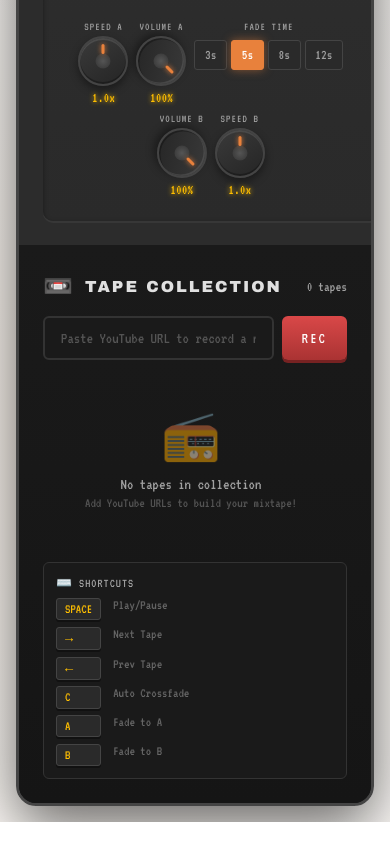
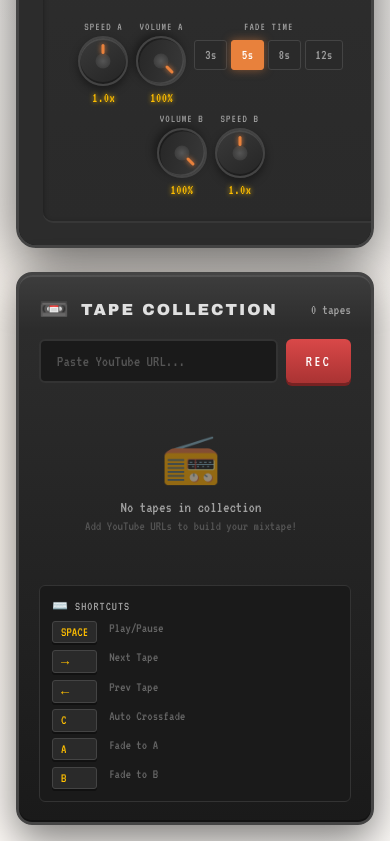
Before and after one commit to dprrwt/dj-mixtape, a plain HTML site: page index.html in a window 390 px wide. Shown: the part 1054-1895 px from the top of the page. Drawn offline with Linux system fonts and the light colour scheme.

Commit message:
Move Tape Collection to right sidebar

```diff
--- a/index.html
+++ b/index.html
@@ -8,6 +8,7 @@
     <link href="https://fonts.googleapis.com/css2?family=VT323&family=Press+Start+2P&family=Archivo+Black&display=swap" rel="stylesheet">
 </head>
 <body>
+    <div class="app-layout">
     <div class="boombox">
         <!-- Boombox Top Section - Handle & Speakers -->
         <div class="boombox-top">
@@ -269,9 +270,10 @@
             </div>
         </div>
 
-        <!-- Boombox Bottom - Playlist/Tape Collection -->
-        <div class="boombox-bottom">
-            <div class="tape-collection">
+    </div>
+
+    <!-- Tape Collection Sidebar -->
+    <aside class="tape-collection">
         <div class="collection-header">
             <span class="collection-icon">📼</span>
             <span class="collection-title">TAPE COLLECTION</span>
@@ -279,7 +281,7 @@
         </div>
 
         <div class="add-tape">
-                    <input type="text" id="urlInput" placeholder="Paste YouTube URL to record a new tape..." />
+            <input type="text" id="urlInput" placeholder="Paste YouTube URL..." />
             <button id="btnAddTrack" class="btn-record-new">REC</button>
         </div>
 
@@ -302,8 +304,7 @@
                 <kbd>B</kbd><span>Fade to B</span>
             </div>
         </div>
-            </div>
-        </div>
+    </aside>
     </div>
 
     <!-- Toast notifications -->
--- a/styles.css
+++ b/styles.css
@@ -56,13 +56,21 @@ body {
     background: linear-gradient(135deg, var(--bg-warm) 0%, var(--bg-darker) 100%);
     min-height: 100vh;
     display: flex;
-    flex-direction: column;
-    align-items: center;
-    justify-content: flex-start;
-    padding: 2rem;
+    align-items: flex-start;
+    justify-content: center;
+    padding: 1.5rem;
     background-image:
         radial-gradient(circle at 20% 80%, rgba(216, 152, 80, 0.1) 0%, transparent 50%),
         radial-gradient(circle at 80% 20%, rgba(139, 90, 43, 0.1) 0%, transparent 50%);
+}
+
+/* === APP LAYOUT - Side by Side === */
+.app-layout {
+    display: flex;
+    gap: 1.5rem;
+    max-width: 1450px;
+    width: 100%;
+    align-items: flex-start;
 }
 
 /* === BOOMBOX CONTAINER === */
@@ -824,14 +832,23 @@ body {
 }
 
 /* === BOOMBOX BOTTOM (Tape Collection) === */
-.boombox-bottom {
-    background: linear-gradient(180deg, var(--boombox-dark) 0%, #151515 100%);
-    padding: 1.5rem;
-    border-top: 3px solid #1a1a1a;
-}
-
+/* === TAPE COLLECTION SIDEBAR === */
 .tape-collection {
-    max-width: 100%;
+    width: 320px;
+    min-width: 320px;
+    background: linear-gradient(180deg, var(--boombox-light) 0%, var(--boombox-body) 10%, var(--boombox-dark) 100%);
+    border-radius: 16px;
+    padding: 1.25rem;
+    box-shadow:
+        0 15px 40px rgba(0, 0, 0, 0.5),
+        inset 0 2px 0 rgba(255, 255, 255, 0.1),
+        inset 0 -2px 0 rgba(0, 0, 0, 0.3);
+    border: 3px solid var(--boombox-edge);
+    max-height: calc(100vh - 3rem);
+    display: flex;
+    flex-direction: column;
+    position: sticky;
+    top: 1.5rem;
 }
 
 .collection-header {
@@ -912,10 +929,11 @@ body {
 
 /* === TAPE RACK (Queue) === */
 .tape-rack {
-    max-height: 200px;
+    flex: 1;
     overflow-y: auto;
     margin-bottom: 1rem;
     padding-right: 0.5rem;
+    min-height: 150px;
 }
 
 .empty-rack {
@@ -1129,6 +1147,25 @@ kbd {
 }
 
 /* === RESPONSIVE === */
+@media (max-width: 1200px) {
+    .app-layout {
+        flex-direction: column;
+        align-items: center;
+    }
+
+    .tape-collection {
+        width: 100%;
+        max-width: 1100px;
+        min-width: auto;
+        position: static;
+        max-height: none;
+    }
+
+    .tape-rack {
+        max-height: 200px;
+    }
+}
+
 @media (max-width: 900px) {
     body {
         padding: 1rem;
```
Lines whose indentation alone changed are shown as unchanged.
